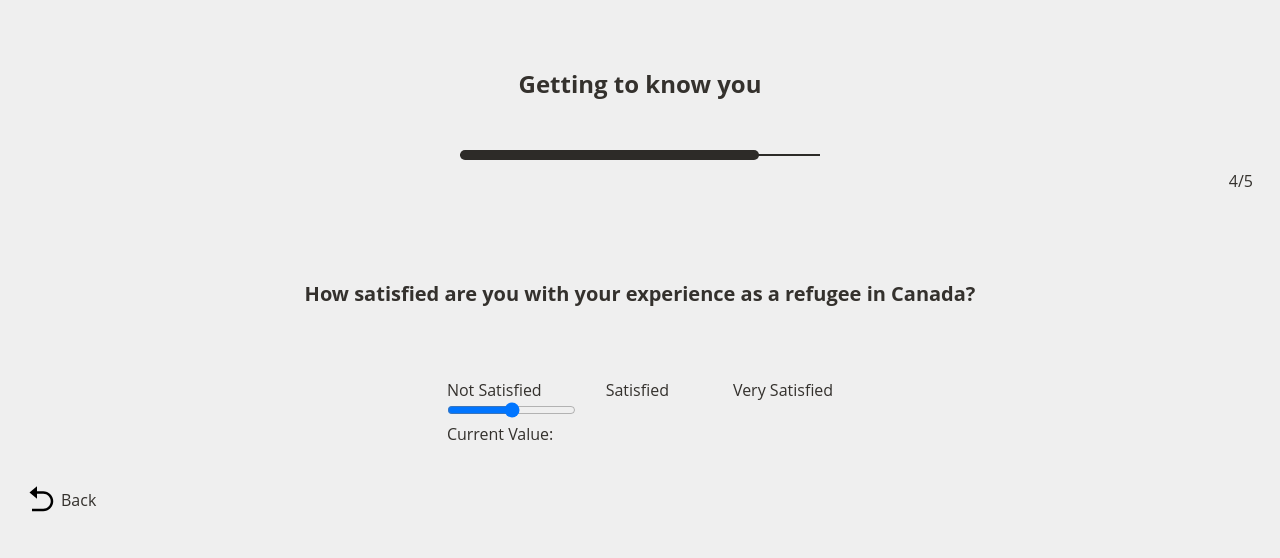
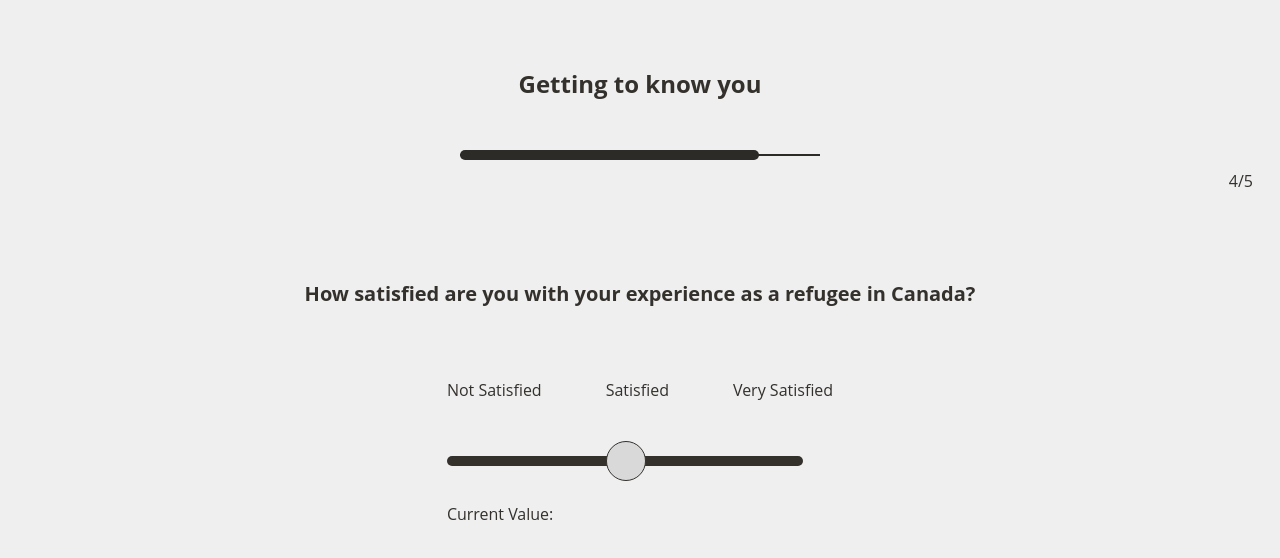
Before and after one commit to Mariessa-Pinto/mdia2109-big-project, a Next.js app: page /q4 in a window 1280 px wide. Shown: the top 558 px of the page. Built offline with nearby package versions, Linux system fonts and the light colour scheme; a web font is replaced by a local one.

Commit message:
Added stylizing to q4

```diff
--- a/pages/q4.js
+++ b/pages/q4.js
@@ -5,8 +5,6 @@ import Link from 'next/link';
 import Image from 'next/image';
 
 export default function Q4() {
-
-    const [clicked, setClicked] = useState(false);
 
     const [value, setValue] = useState('');
 
@@ -40,7 +38,7 @@ export default function Q4() {
                             className={styles.mySlider}
                             onChange={(event) => setValue(event.target.value)}
                         />
-                        <p>Current Value: {value}</p>
+                        <p className={styles.value}>Current Value: {value}</p>
                     </div>
                 </div>
                 <div className={styles.controls}>
--- a/styles/Q4.module.css
+++ b/styles/Q4.module.css
@@ -82,6 +82,12 @@
     justify-content: space-between;
     align-items: center;
     gap: 4rem;
+    margin-bottom: 3rem;
+}
+
+.value {
+    margin-top: 2rem;
+    margin-bottom: 17rem;
 }
 
 /* Progress Bar CSS */
@@ -103,26 +109,20 @@
 
 /* Range Slider */
 
-/* .rangeSlider {
-    width: 50%;
-}
-
 .mySlider {
     -webkit-appearance: none;
     background: var(--background-text);
-    width: 20rem;
-    height: 1.25rem;
-    opacity: 2;
-}
-
-.mySlider:hover {
-    opacity: 1;
+    width: 22.25rem;
+    height: 0.625rem;
+    border-radius: 25px;
 }
 
 .mySlider::-webkit-slider-thumb {
     -webkit-appearance: none;
     cursor: pointer;
-    background: #34495E  ;
-    width: 5%;
-    height: 20px;
-} */
+    background: var(--background-gray);
+    border: 1px solid var(--background-text);
+    height: 2.5rem;
+    width: 2.5rem;
+    border-radius: 50%;
+}
```
